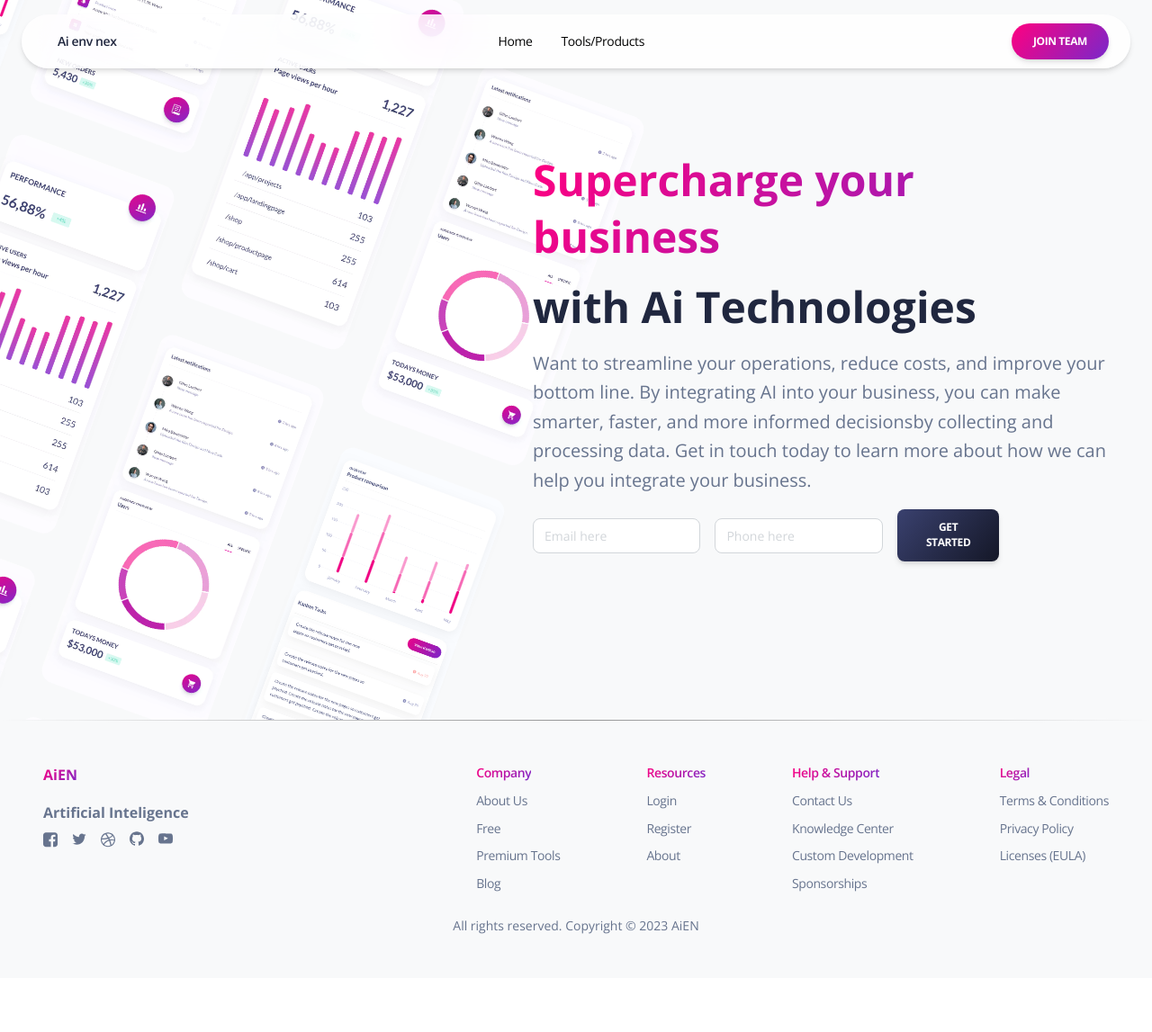
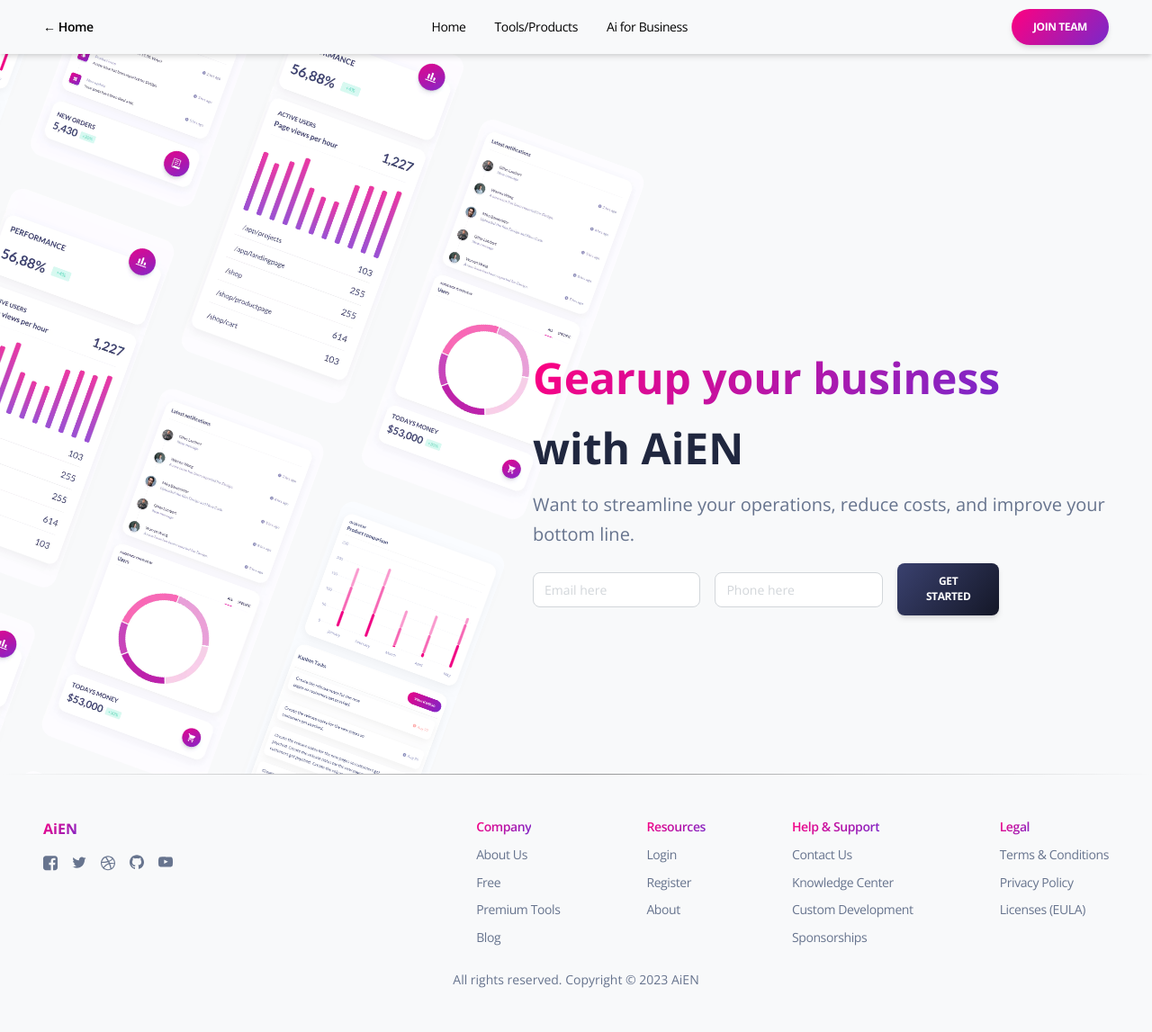
Before and after one commit to aienv/aien, a Flask app: page /business in a window 1280 px wide. Shown: the whole page at 90% size. Before the commit the page ends 1038 px from the top, so only its background shows below. Run offline with Flask 3, Linux system fonts and the light colour scheme.

Commit message:
Release 1.003

```diff
--- a/core/appdata/excel.py
+++ b/core/appdata/excel.py
@@ -27,6 +27,7 @@
 ################################
 # Firm data
 ################################
+
 FIRM_FILE = os.path.join(APP_ROOT, '', 'firm.json')
 FIRM_XLSX = os.path.join(APP_ROOT, '', 'firms.xlsx')
 
--- a/core/appdata/status.json
+++ b/core/appdata/status.json
@@ -1 +1 @@
-{"new_users": 0, "new_firms": 0, "total": 0}
+{"new_users": 0, "new_firms": 1, "total": 1}
--- a/core/templates/business.html
+++ b/core/templates/business.html
@@ -6,6 +6,10 @@
     <meta name="viewport" content="width=device-width, initial-scale=1.0" />
     <meta charset="utf-8" />
     <meta property="twitter:card" content="summary_large_image" />
+
+    <!-- Favicons -->
+    <link href="static/playground_assets/logo.ico" rel="icon">
+    <link href="static/playground_assets/logo.ico" rel="apple-touch-icon">
 
     <style data-tag="reset-style-sheet">
       html {  line-height: 1.15;}body {  margin: 0;}* {  box-sizing: border-box;  border-width: 0;  border-style: solid;}p,li,ul,pre,div,h1,h2,h3,h4,h5,h6,figure,blockquote,figcaption {  margin: 0;  padding: 0;}button {  background-color: transparent;}button,input,optgroup,select,textarea {  font-family: inherit;  font-size: 100%;  line-height: 1.15;  margin: 0;}button,select {  text-transform: none;}button,[type="button"],[type="reset"],[type="submit"] {  -webkit-appearance: button;}button::-moz-focus-inner,[type="button"]::-moz-focus-inner,[type="reset"]::-moz-focus-inner,[type="submit"]::-moz-focus-inner {  border-style: none;  padding: 0;}button:-moz-focus,[type="button"]:-moz-focus,[type="reset"]:-moz-focus,[type="submit"]:-moz-focus {  outline: 1px dotted ButtonText;}a {  color: inherit;  text-decoration: inherit;}input {  padding: 2px 4px;}img {  display: block;}html { scroll-behavior: smooth  }
@@ -45,83 +49,62 @@
   </head>
   <body>
     <div>
+      <link href="static/profile.css" rel="stylesheet" />
       <link href="static/coming-soon.css" rel="stylesheet" />
 
       <div class="coming-soon-container">
-        <div data-role="Header" class="header-header">
-          <nav class="header-nav">
-            <div class="header-container">
-              <a href="{{ url_for('index') }}" class="header-navlink Large">
-                Ai env nex
+        <div class="header-full-header">
+          <nav class="header-full-nav">
+            <div class="header-full-container">
+              <a href="{{ url_for('index') }}" class="header-full-navlink Large">
+                ← Home
               </a>
-              <div class="header-menu">
-                <a href="{{ url_for('index') }}" class="header-navlink1 Large">Home</a>
-                <a href="#" class="header-navlink2 Large">Tools/Products</a>
+              <div class="header-full-menu">
+                <a href="{{ url_for('index') }}" class="header-full-navlink1 Large">Home</a>
+                <a href="#" class="header-full-navlink2 Large">
+                  Tools/Products
+                </a>
+                <a href="{{ url_for('business') }}" class="header-full-navlink3 Large">
+                  Ai for Business
+                </a>
               </div>
-              <div class="header-container1">
-                <div class="header-container2">
+              <div class="header-full-container1">
+                <div class="header-full-container2">
                   <div class="primary-pink-button-container">
                     <a href="{{ url_for('join') }}">
                     <button
                       class="primary-pink-button-button button ButtonSmall"
                     >
-                      <span>Join Team</span>
+                      <span>Join  Team</span>
                     </button>
                     </a>
                   </div>
                 </div>
-                <div data-role="BurgerMenu" class="header-burger-menu">
-                  <svg viewBox="0 0 1024 1024" class="header-icon">
-                    <path
-                      d="M128 256h768v86h-768v-86zM128 554v-84h768v84h-768zM128 768v-86h768v86h-768z"
-                    ></path>
-                  </svg>
-                </div>
+                <img
+                alt="image"
+                src="static/playground_assets/blogo.png"
+                class="header-full-icon"
+              />
+                <!--<svg viewBox="0 0 1024 1024" class="header-full-icon">
+                  <path
+                    d="M128 256h768v86h-768v-86zM128 554v-84h768v84h-768zM128 768v-86h768v86h-768z"
+                  ></path>
+                </svg>-->
               </div>
             </div>
           </nav>
-          <div data-role="MobileMenu" class="header-mobile-menu">
-            <div class="header-top">
-              <a href="{{ url_for('index') }}" class="header-navlink4 Large">
-                Ai env nex
-              </a>
-              <div data-role="CloseMobileMenu" class="header-close-menu">
-                <svg viewBox="0 0 1024 1024" class="header-icon2">
-                  <path
-                    d="M810 274l-238 238 238 238-60 60-238-238-238 238-60-60 238-238-238-238 60-60 238 238 238-238z"
-                  ></path>
-                </svg>
-              </div>
-            </div>
-            <div class="header-mid">
-              <div class="header-menu1">
-                <a href="{{ url_for('index') }}" class="header-navlink5 Large">Home</a>
-                <a href="#" class="header-navlink6 Large">Tools/Products</a>
-              </div>
-            </div>
-            <div class="header-bot">
-              <div class="primary-pink-button-container">
-                <a href="{{ url_for('join') }}">
-                <button class="primary-pink-button-button button ButtonSmall">
-                  <span>Join Team</span>
-                </button>
-                </a>
-              </div>
-            </div>
-          </div>
+
         </div>
+
         <div class="coming-soon-container1">
           <div class="coming-soon-main">
             <div class="coming-soon-container2">
-              <h1 class="coming-soon-text HeadingOne">Supercharge your business</h1>
-              <h1 class="coming-soon-text1">with Ai Technologies</h1>
+              <h1 class="coming-soon-text HeadingOne">Gearup your business</h1>
+              <h1 class="coming-soon-text1">with AiEN</h1>
               <p class="coming-soon-text2 Lead">
                 <span class="coming-soon-text3">
                   Want to streamline your operations, reduce costs, and improve
-                  your bottom line. By integrating AI into your business, you
-                  can make smarter, faster, and more informed decisionsby collecting
-                  and processing data. Get in touch today to learn more about how
-                  we can help you integrate your business.
+                  your bottom line.
                 </span>
               </p>
               <form  class="coming-soon-container3" action="{{ url_for('new_firm') }}" method="POST">
@@ -240,7 +223,6 @@
             <div class="footer-gray-container1">
               <div class="footer-gray-container2">
                 <span class="footer-gray-text">AiEN</span>
-                <span class="footer-gray-text01">Artificial Inteligence</span>
                 <div class="footer-gray-container3">
                   <a
                     href="#"
```
Also changed, not shown: core/appdata/firm.json (+1 -9 lines), core/templates/index.html (+21 -15 lines), core/templates/join.html (+15 -6 lines), core/templates/learn.html (+13 -3 lines), core/templates/sent.html (+14 -4 lines), core/templates/tools.html (+15 -5 lines), core/static/playground_assets/blogo.png (added), core/static/playground_assets/logo.ico (added).
